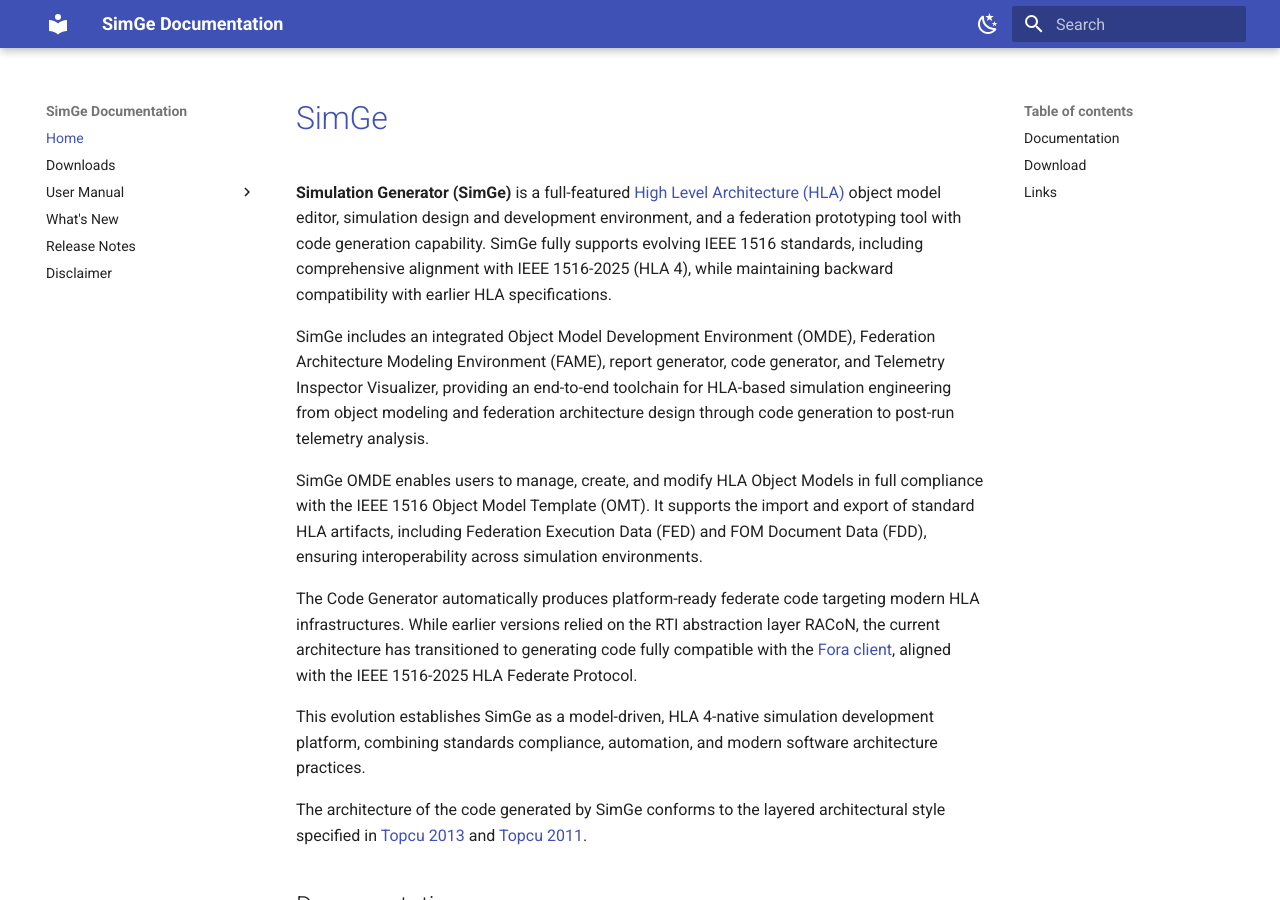
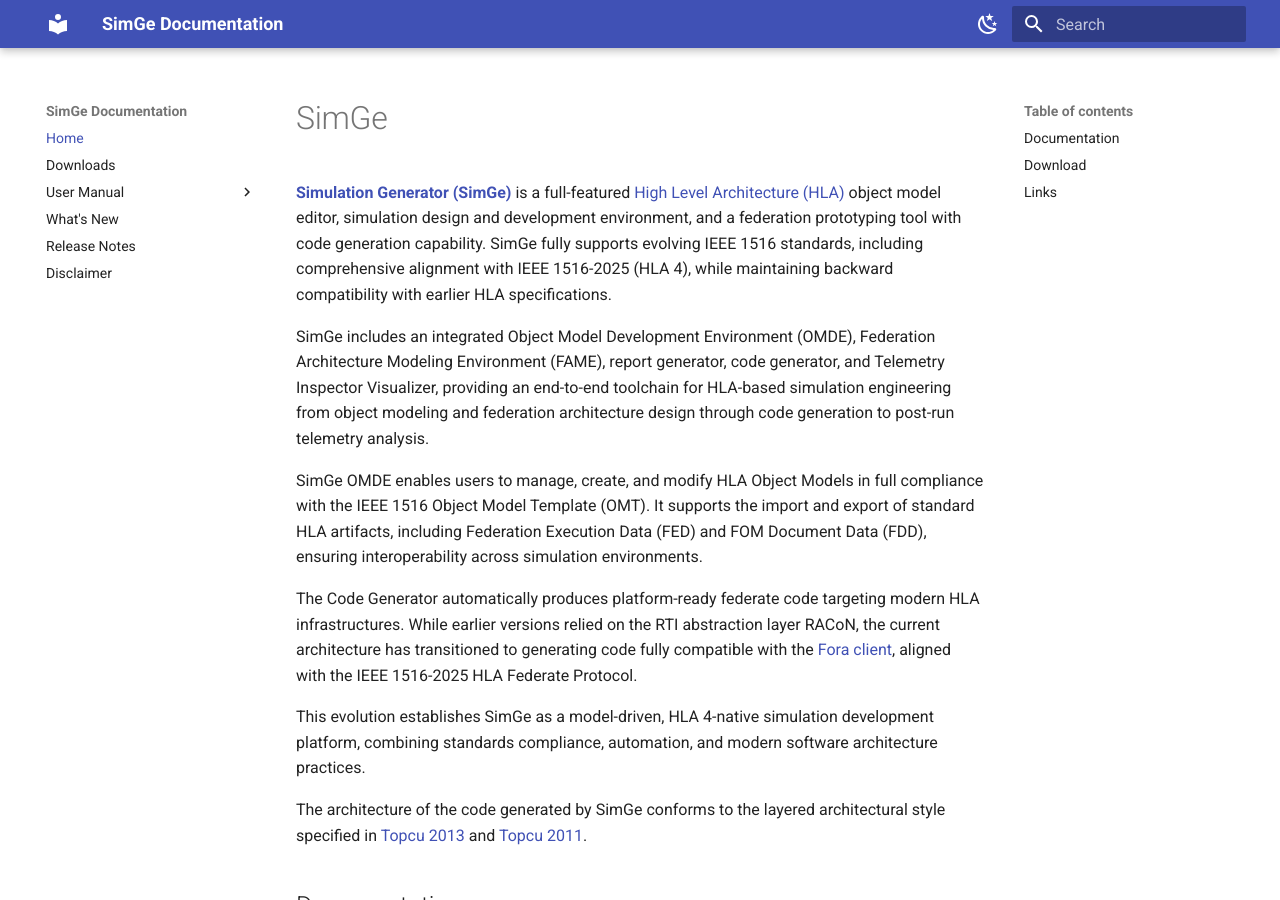
Before and after one commit to otopcu/simge-site, an MkDocs documentation site: the page built from docs/index.md, in a window 1280 px wide and 900 px high. Built offline with MkDocs 1.6.1 and Material for MkDocs 9.7.7, drawn with Linux system fonts in a browser that asks for light colours.

Commit message:
Publish documentation update (2026-06-22)

```diff
--- a/docs/index.md
+++ b/docs/index.md
@@ -1,6 +1,6 @@
-# [SimGe](https://sites.google.com/view/okantopcu/simge){ target="_blank" rel="noopener" }
+# SimGe
 
-**Simulation Generator (SimGe)** is a full-featured [High Level Architecture (HLA)](http://en.wikipedia.org/wiki/High-level_architecture_(simulation)){ target="_blank" rel="noopener" } object model editor, simulation design and development environment, and a federation prototyping tool with code generation capability. SimGe fully supports evolving IEEE 1516 standards, including comprehensive alignment with IEEE 1516-2025 (HLA 4), while maintaining backward compatibility with earlier HLA specifications.
+**[Simulation Generator (SimGe)](https://sites.google.com/view/okantopcu/simge){ target="_blank" rel="noopener" }** is a full-featured [High Level Architecture (HLA)](http://en.wikipedia.org/wiki/High-level_architecture_(simulation)){ target="_blank" rel="noopener" } object model editor, simulation design and development environment, and a federation prototyping tool with code generation capability. SimGe fully supports evolving IEEE 1516 standards, including comprehensive alignment with IEEE 1516-2025 (HLA 4), while maintaining backward compatibility with earlier HLA specifications.
 
 SimGe includes an integrated Object Model Development Environment (OMDE), Federation Architecture Modeling Environment (FAME), report generator, code generator, and Telemetry Inspector Visualizer, providing an end-to-end toolchain for HLA-based simulation engineering from object modeling and federation architecture design through code generation to post-run telemetry analysis.
 
```
